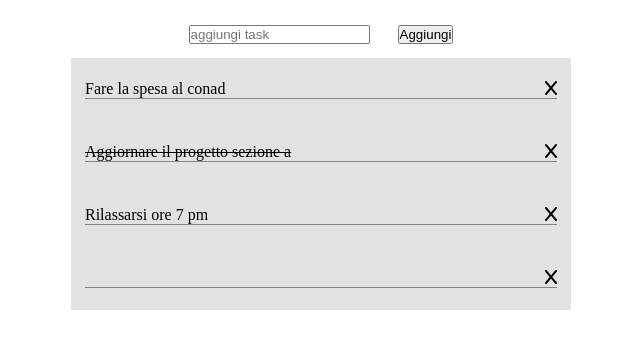
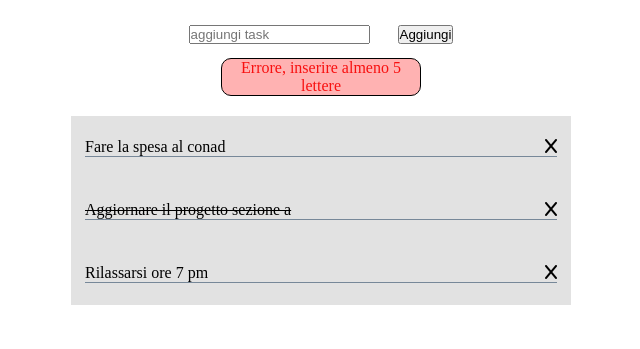
Before and after one commit to anto-iorfida/vue-todolist, a plain HTML site: page index.html in a window 1280 px wide. Both pictures are taken after a click on the button "Aggiungi". Shown: the part 63-412 px from the top of the page, without its empty margins (319-959 px from the left). Drawn offline with nearby package versions, Linux system fonts and the light colour scheme.

Commit message:
feat add completed bonus

```diff
--- a/css/style.css
+++ b/css/style.css
@@ -26,6 +26,15 @@ header img {
 .input-group {
     text-align: center;
 }
+.error{
+    color: rgb(248, 16, 16);
+    background-color: rgba(255, 0, 0, 0.3);
+    border: 1px solid black;
+    max-width: 200px;
+    margin: 0 auto;
+    margin-bottom: 20px;
+    border-radius: 10px;
+}
 
 /* TASK */
 .template-tasks{
--- a/index.html
+++ b/index.html
@@ -18,8 +18,9 @@
       </header>
       <main>
          <div class="input-group">
-            <input type="text" placeholder="aggiungi task" v-model="newTask">
+            <input type="text" placeholder="aggiungi task" v-model="newTask" @keyup.enter="addTodo">
             <button @click="addTodo">Aggiungi</button>
+            <p v-if="errorLength " class="error">Errore, inserire almeno 5 lettere</p>
          </div>
          <div v-for="(task , index) in tasks" class="template-tasks">
             <div @click="toggleTodo(index)" class="single-task">
--- a/js/script.js
+++ b/js/script.js
@@ -32,7 +32,8 @@ createApp({
                     text : 'Rilassarsi ore 7 pm',
                     done : false
                 }
-            ]
+            ],
+            errorLength: false,
         };
     },
     methods: {
@@ -44,8 +45,13 @@ createApp({
           },
         addTodo(){
 
-            this.tasks.push({text:this.newTask, done : false});
-            this.newTask = ''
+            if (this.newTask.length < 5) {
+                this.errorLength = true;
+              } else {
+                this.tasks.push({ text: this.newTask, done: false });
+                this.newTask = '';
+                this.errorLength = false;
+              }
         }
     }
 }).mount('#app');
```
